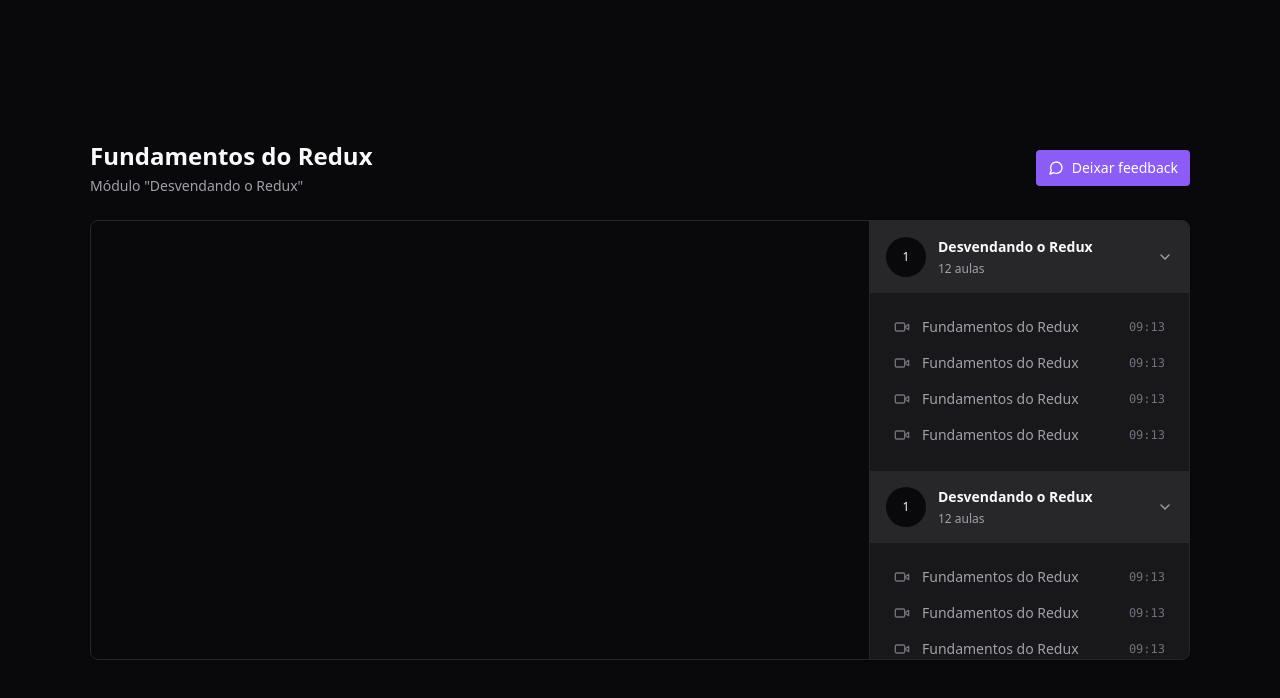
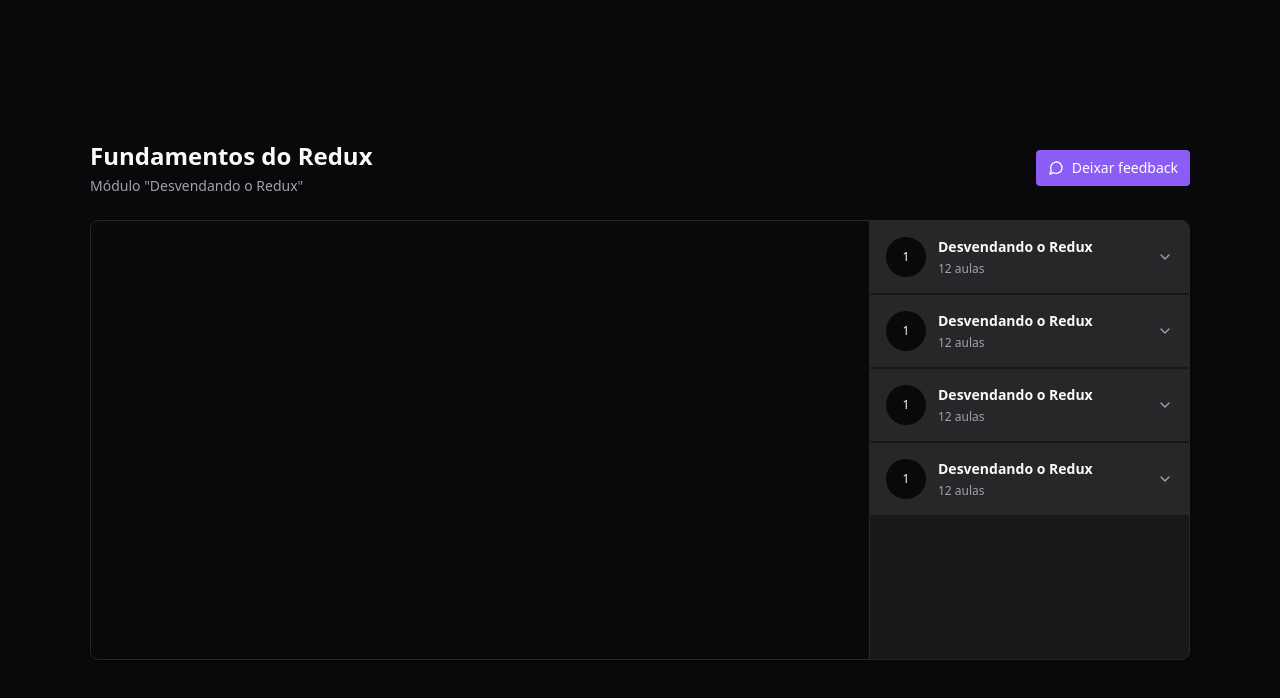
Before and after one commit to leoziondev/ignite2023-react-redux-zustand, a React (Vite) app: page / in a window 1280 px wide. Shown: the top 698 px of the page. Built offline with nearby package versions, Linux system fonts and the light colour scheme.

Commit message:
radix collapsible in the modules component

```diff
--- a/src/components/Module.tsx
+++ b/src/components/Module.tsx
@@ -1,5 +1,6 @@
 import { ChevronDown } from "lucide-react";
 import { Lesson } from "./Lesson";
+import * as Collapsible from "@radix-ui/react-collapsible";
 
 interface ModuleProps {
     moduleIndex: number
@@ -9,8 +10,8 @@
 
 export function Module({ moduleIndex, title, amountOfLessons }: ModuleProps) {
     return (
-        <div>
-            <button className="flex w-full items-center gap-3 bg-zinc-800 p-4">
+        <Collapsible.Root className="group">
+            <Collapsible.Trigger className="flex w-full items-center gap-3 bg-zinc-800 p-4">
                 <div className="flex h-10 w-10 rounded-full items-center justify-center bg-zinc-950 text-xs">
                     {moduleIndex + 1}
                 </div>
@@ -20,15 +21,17 @@
                     <span className="text-xs text-zinc-400">{amountOfLessons} aulas</span>
                 </div>
 
-                <ChevronDown className="h-4 w-4 ml-auto text-zinc-400" />
-            </button>
+                <ChevronDown className="h-4 w-4 ml-auto text-zinc-400 group-data-[state=open]:rotate-180 transition-transform" />
+            </Collapsible.Trigger>
 
+            <Collapsible.Content>
                 <nav className="relative flex flex-col gap-4 p-6">
                     <Lesson title="Fundamentos do Redux" duration="09:13" />
                     <Lesson title="Fundamentos do Redux" duration="09:13" />
                     <Lesson title="Fundamentos do Redux" duration="09:13" />
                     <Lesson title="Fundamentos do Redux" duration="09:13" />
                 </nav>
-        </div>
+            </Collapsible.Content>
+        </Collapsible.Root>
     )
 }
```
Lines whose indentation alone changed are shown as unchanged.
